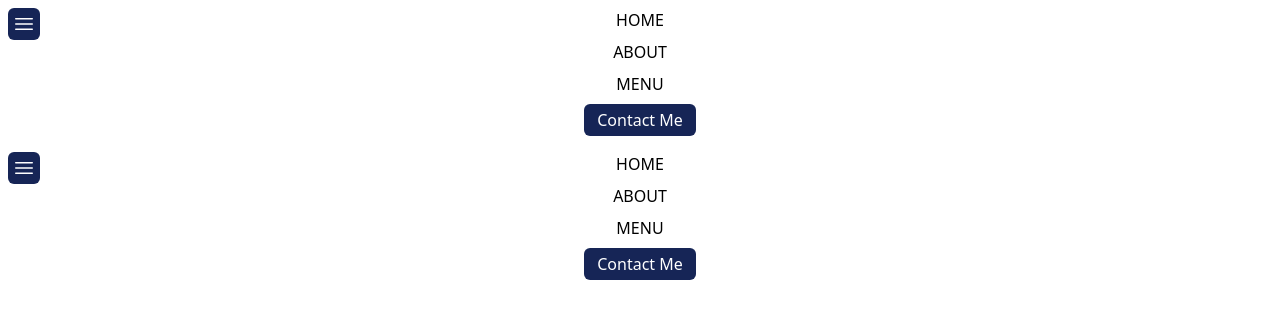
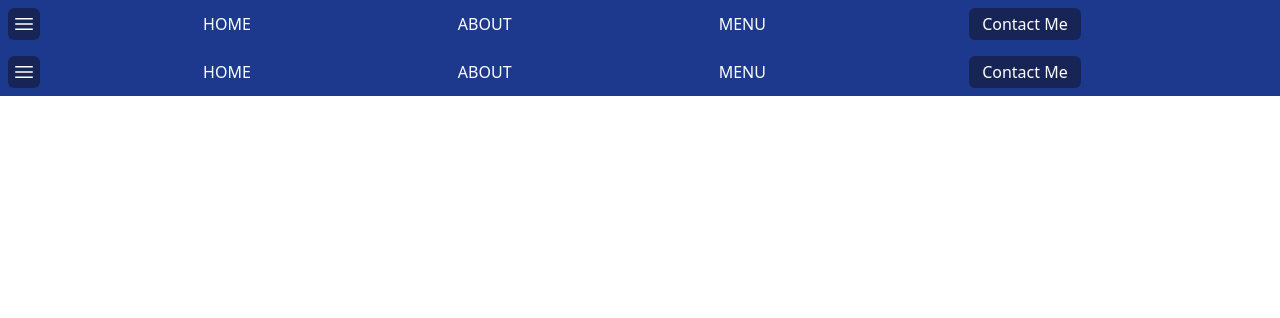
Before and after one commit to ReiMoon72/Cafe, a Vue app: page /navbar in a window 1280 px wide. Shown: the top 318 px of the page. Built offline with nearby package versions, Linux system fonts and the light colour scheme.

Commit message:
fix the navbar

```diff
--- a/src/views/Navbar.vue
+++ b/src/views/Navbar.vue
@@ -7,6 +7,7 @@ export default {
   setup() {
     const router = useRouter();
 
+    //For Button
     const contactBtn = () => {
       router.push({ name: "Contact" });
     };
@@ -25,7 +26,7 @@ export default {
 <template>
   <nav>
     <button
-      class="absolute bg-blue-950 text-white p-1 rounded-md w-8 m-2"
+      class="absolute bg-blue-950 text-white p-1 rounded-md w-8 m-2 hover:bg-blue-900"
       @click="navbarClose"
     >
       <svg
@@ -43,11 +44,11 @@ export default {
         />
       </svg>
     </button>
-    <div class="md:block">
-    <div class="flex justify-evenly items-center p-2 md:flex-col gap-2" v-show="navbar">
-      <router-link :to="{ name: 'Home' }">HOME</router-link>
-      <router-link :to="{ name: 'About' }">ABOUT</router-link>
-      <router-link :to="{ name: 'Menu' }">MENU</router-link>
+    <div class="bg-blue-900 text-white">
+    <div class="flex justify-evenly items-center flex-col p-2 md:flex-row gap-2" v-show="navbar">
+      <router-link class="hover:bg-cyan-800 rounded-md p-1 hover:text-white" :to="{ name: 'Home' }">HOME</router-link>
+      <router-link class="hover:bg-cyan-800 rounded-md p-1 hover:text-white" :to="{ name: 'About' }">ABOUT</router-link>
+      <router-link class="hover:bg-cyan-800 rounded-md p-1 hover:text-white" :to="{ name: 'Menu' }">MENU</router-link>
       <button
         @click="contactBtn"
         class="bg-blue-950 text-white p-1 rounded-md hover:bg-blue-900 w-28"
```
